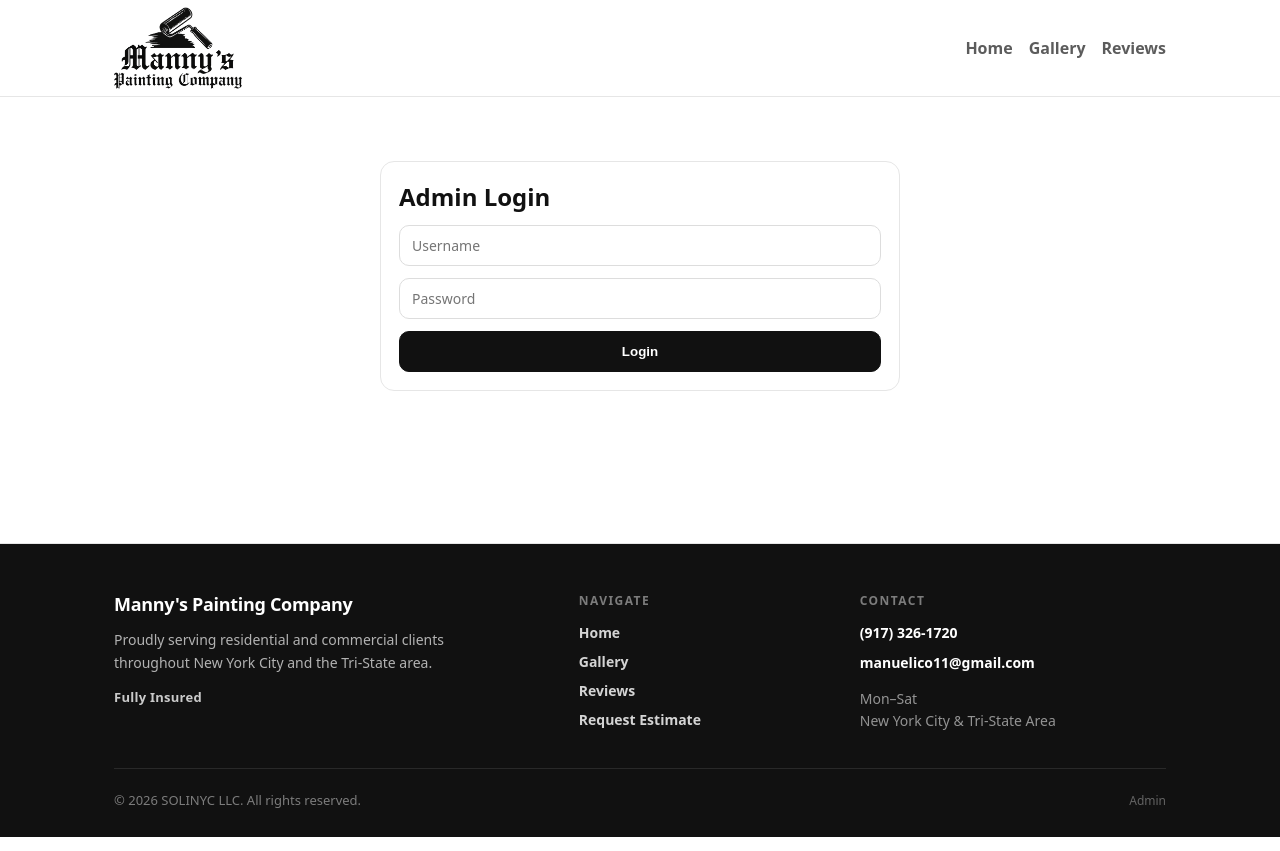
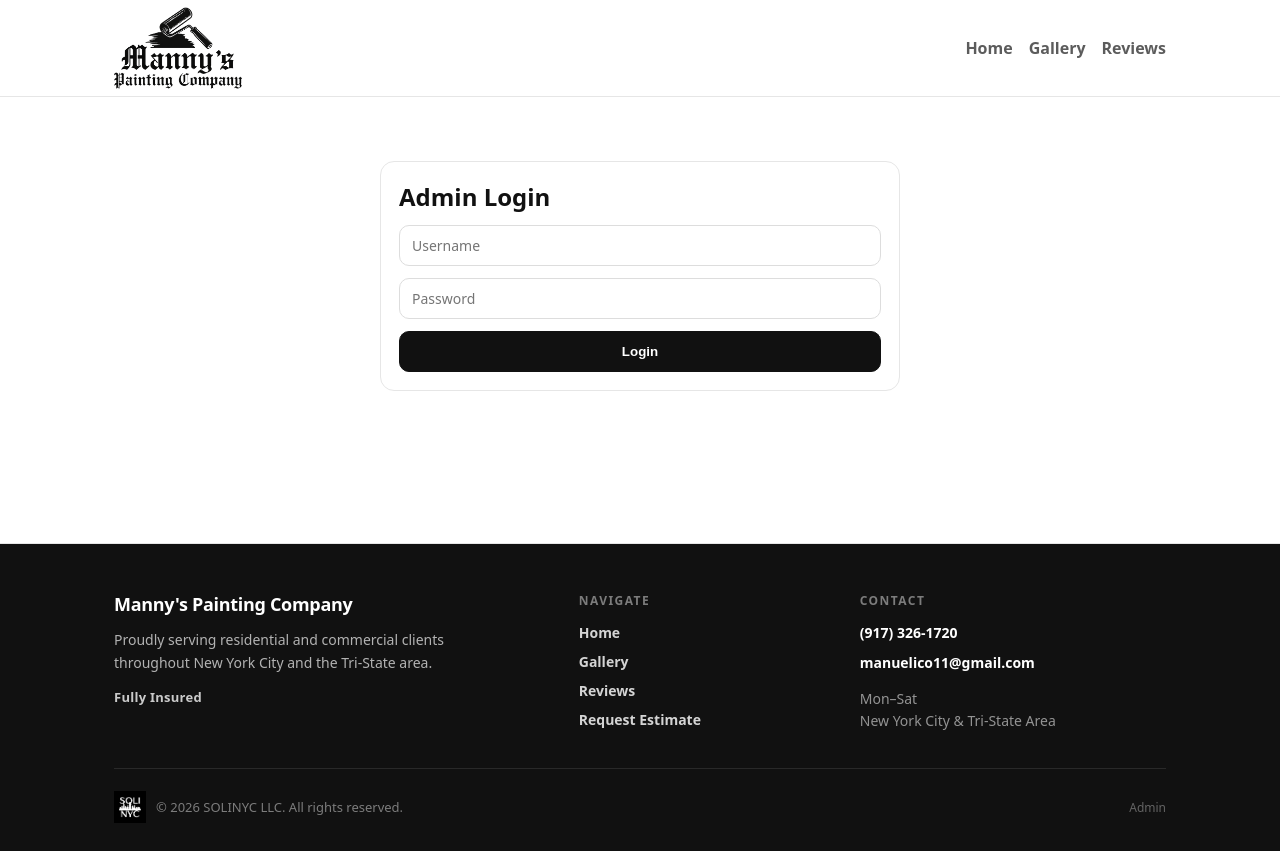
Before and after one commit to OlivaresStephanie-FS/mannyspaintcompany, a React (Vite) app: page /admin/login in a window 1280 px wide. Built offline with nearby package versions, Linux system fonts and the light colour scheme.

Commit message:
Add SOLINYC footer branding and update homepage copy

```diff
--- a/src/components/Footer.jsx
+++ b/src/components/Footer.jsx
@@ -1,4 +1,5 @@
 import { Link } from "react-router-dom";
+import solinycLogo from "../assets/BIO_PIC.png";
 import styles from "./Footer.module.css";
 
 const PHONE_DISPLAY = "(917) 326-1720";
@@ -55,8 +56,15 @@ export default function Footer() {
 
 				<div className={styles.bottom}>
 					<div className={styles.copy}>
-						© {new Date().getFullYear()} SOLINYC LLC. All rights
-						reserved.
+						<img
+							src={solinycLogo}
+							alt="SOLINYC LLC"
+							className={styles.solinycLogo}
+						/>
+						<span>
+							© {new Date().getFullYear()} SOLINYC LLC. All rights
+							reserved.
+						</span>
 					</div>
 					<div className={styles.admin}>
 						<Link to="/admin/login">Admin</Link>
--- a/src/components/Footer.module.css
+++ b/src/components/Footer.module.css
@@ -101,8 +101,20 @@
 }
 
 .copy {
+	display: flex;
+	align-items: center;
+	gap: 10px;
+	min-width: 0;
 	color: rgba(255, 255, 255, 0.45);
 	font-size: 13px;
+}
+
+.solinycLogo {
+	display: block;
+	width: 32px;
+	height: 32px;
+	flex: 0 0 auto;
+	object-fit: contain;
 }
 
 .admin {
--- a/src/pages/Home.jsx
+++ b/src/pages/Home.jsx
@@ -258,7 +258,7 @@ function ReviewsSection({ onRequestQuote }) {
 					</p>
 					<p className={styles.reviewsEmptyText}>
 						We take pride in the work we do for our clients. As
-						reviews are submitted and approved, they will appear
+						reviews are submitted, they will appear
 						here and on our reviews page.
 					</p>
 					<div className={styles.reviewsEmptyActions}>
```
Also changed, not shown: src/assets/BIO_PIC.png (added).
